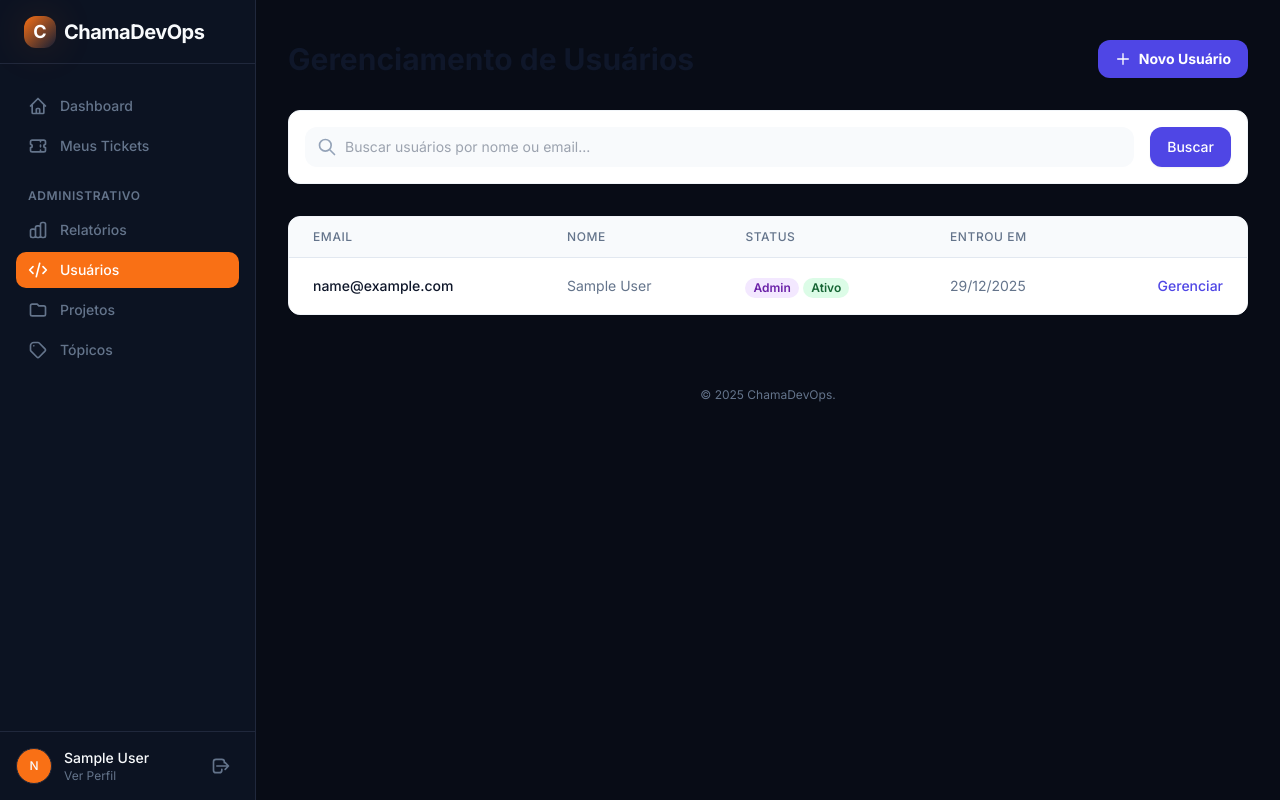
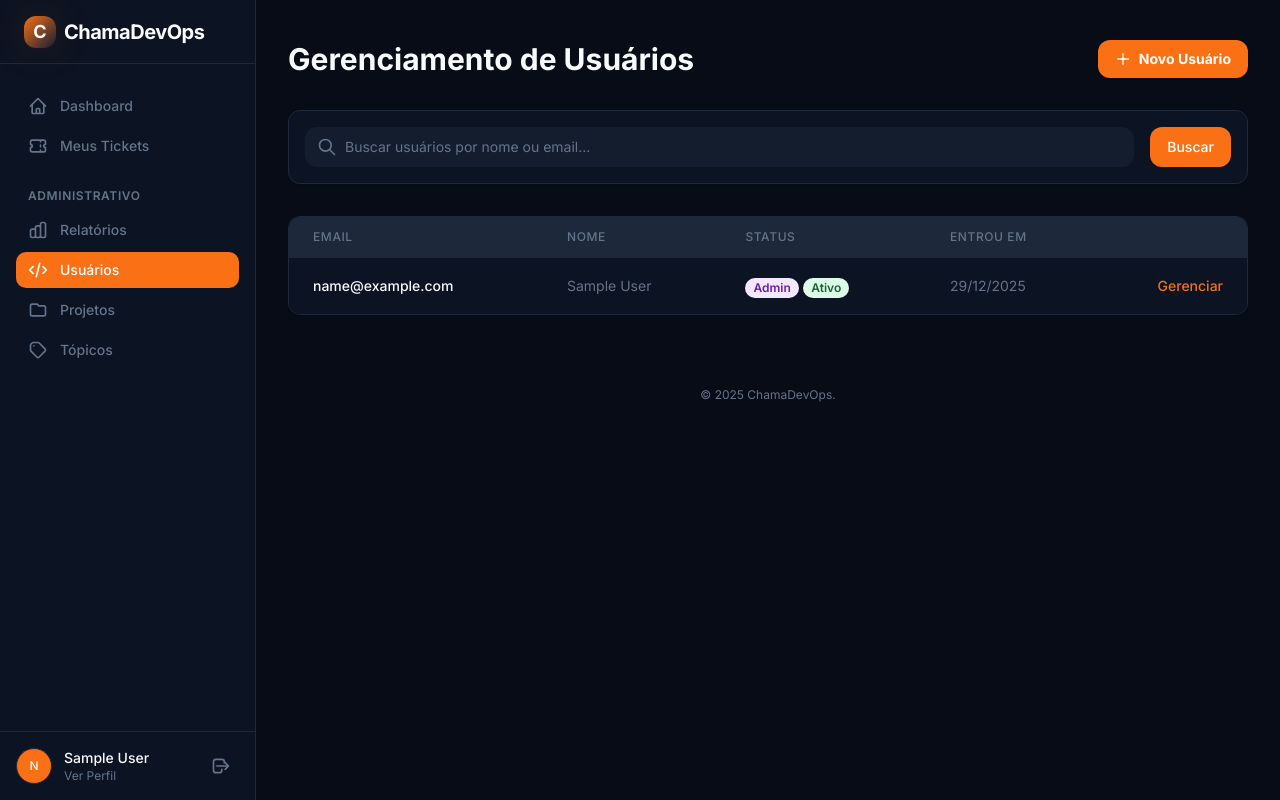
Before and after one commit to eriknathan/chama-devops, a Django app: page /accounts/users/ in a window 1280 px wide. Run offline with Django 5.2, Linux system fonts and the light colour scheme; the visitor is signed in with stand-in values (Sample User, id 1); data comes from the database, SQL or seed files in the repository; some libraries are stand-ins or nearby versions.

Commit message:
style(accounts): 🎨 update user and profile templates with semantic colors

```diff
--- a/templates/app_accounts/user_list.html
+++ b/templates/app_accounts/user_list.html
@@ -3,9 +3,9 @@
 {% block content %}
 <div class="max-w-7xl mx-auto px-4 sm:px-6 lg:px-8 py-10">
     <div class="flex items-center justify-between mb-8">
-        <h1 class="text-3xl font-bold text-slate-900">Gerenciamento de Usuários</h1>
+        <h1 class="text-3xl font-bold text-foreground">Gerenciamento de Usuários</h1>
         <a href="{% url 'user-add' %}"
-            class="inline-flex items-center px-4 py-2 border border-transparent rounded-lg shadow-sm text-sm font-bold text-white bg-indigo-600 hover:bg-indigo-700 focus:outline-none focus:ring-2 focus:ring-offset-2 focus:ring-indigo-500 transition-all hover:scale-105">
+            class="inline-flex items-center px-4 py-2 border border-transparent rounded-lg shadow-sm text-sm font-bold text-primary-foreground bg-primary hover:bg-primary/90 focus:outline-none focus:ring-2 focus:ring-offset-2 focus:ring-primary transition-all hover:scale-105">
             <svg class="mr-2 h-4 w-4" fill="none" viewBox="0 0 24 24" stroke="currentColor">
                 <path stroke-linecap="round" stroke-linejoin="round" stroke-width="2" d="M12 4v16m8-8H4" />
             </svg>
@@ -14,61 +14,62 @@
     </div>
 
     <!-- Filters -->
-    <div class="bg-white p-4 rounded-xl shadow-sm border border-slate-100 mb-8">
+    <div class="bg-card p-4 rounded-xl shadow-sm border border-border mb-8">
         <form method="get" class="flex gap-4">
             <div class="relative flex-grow">
                 <div class="absolute inset-y-0 left-0 pl-3 flex items-center pointer-events-none">
-                    <svg class="h-5 w-5 text-slate-400" fill="none" viewBox="0 0 24 24" stroke="currentColor">
+                    <svg class="h-5 w-5 text-muted-foreground" fill="none" viewBox="0 0 24 24" stroke="currentColor">
                         <path stroke-linecap="round" stroke-linejoin="round" stroke-width="2"
                             d="M21 21l-6-6m2-5a7 7 0 11-14 0 7 7 0 0114 0z" />
                     </svg>
                 </div>
                 <input type="text" name="search" value="{{ search_query }}"
-                    class="focus:ring-indigo-500 focus:border-indigo-500 block w-full pl-10 sm:text-sm border-slate-200 rounded-lg py-2.5 bg-slate-50"
+                    class="focus:ring-primary focus:border-primary block w-full pl-10 sm:text-sm border-input rounded-lg py-2.5 bg-muted/50 text-foreground placeholder:text-muted-foreground"
                     placeholder="Buscar usuários por nome ou email...">
             </div>
             <button type="submit"
-                class="inline-flex items-center px-4 py-2 border border-transparent text-sm font-medium rounded-lg shadow-sm text-white bg-indigo-600 hover:bg-indigo-700 focus:outline-none focus:ring-2 focus:ring-offset-2 focus:ring-indigo-500">
+                class="inline-flex items-center px-4 py-2 border border-transparent text-sm font-medium rounded-lg shadow-sm text-primary-foreground bg-primary hover:bg-primary/90 focus:outline-none focus:ring-2 focus:ring-offset-2 focus:ring-primary">
                 Buscar
             </button>
             {% if search_query %}
             <a href="{% url 'user-list' %}"
-                class="inline-flex items-center px-4 py-2 border border-slate-300 text-sm font-medium rounded-lg text-slate-700 bg-white hover:bg-slate-50 focus:outline-none focus:ring-2 focus:ring-offset-2 focus:ring-indigo-500">
+                class="inline-flex items-center px-4 py-2 border border-border text-sm font-medium rounded-lg text-foreground bg-card hover:bg-muted focus:outline-none focus:ring-2 focus:ring-offset-2 focus:ring-primary">
                 Limpar
             </a>
             {% endif %}
         </form>
     </div>
 
-    <div class="bg-white shadow-sm rounded-xl overflow-hidden border border-slate-100">
+    <div class="bg-card shadow-sm rounded-xl overflow-hidden border border-border">
         <div class="overflow-x-auto">
-            <table class="min-w-full divide-y divide-slate-200">
-                <thead class="bg-slate-50">
+            <table class="min-w-full divide-y divide-border">
+                <thead class="bg-muted">
                     <tr>
                         <th scope="col"
-                            class="px-6 py-3 text-left text-xs font-medium text-slate-500 uppercase tracking-wider">
+                            class="px-6 py-3 text-left text-xs font-medium text-muted-foreground uppercase tracking-wider">
                             Email</th>
                         <th scope="col"
-                            class="px-6 py-3 text-left text-xs font-medium text-slate-500 uppercase tracking-wider">Nome
+                            class="px-6 py-3 text-left text-xs font-medium text-muted-foreground uppercase tracking-wider">
+                            Nome
                         </th>
                         <th scope="col"
-                            class="px-6 py-3 text-left text-xs font-medium text-slate-500 uppercase tracking-wider">
+                            class="px-6 py-3 text-left text-xs font-medium text-muted-foreground uppercase tracking-wider">
                             Status</th>
                         <th scope="col"
-                            class="px-6 py-3 text-left text-xs font-medium text-slate-500 uppercase tracking-wider">
+                            class="px-6 py-3 text-left text-xs font-medium text-muted-foreground uppercase tracking-wider">
                             Entrou em</th>
                         <th scope="col" class="relative px-6 py-3">
                             <span class="sr-only">Ações</span>
                         </th>
                     </tr>
                 </thead>
-                <tbody class="bg-white divide-y divide-slate-200">
+                <tbody class="bg-card divide-y divide-border">
                     {% for u in users %}
-                    <tr class="hover:bg-slate-50 transition-colors">
-                        <td class="px-6 py-4 whitespace-nowrap text-sm font-medium text-slate-900">
+                    <tr class="hover:bg-muted/50 transition-colors">
+                        <td class="px-6 py-4 whitespace-nowrap text-sm font-medium text-foreground">
                             {{ u.email }}
                         </td>
-                        <td class="px-6 py-4 whitespace-nowrap text-sm text-slate-500">
+                        <td class="px-6 py-4 whitespace-nowrap text-sm text-muted-foreground">
                             {{ u.get_full_name }}
                         </td>
                         <td class="px-6 py-4 whitespace-nowrap">
@@ -84,12 +85,12 @@
                                 class="px-2 inline-flex text-xs leading-5 font-semibold rounded-full bg-red-100 text-red-800">Inativo</span>
                             {% endif %}
                         </td>
-                        <td class="px-6 py-4 whitespace-nowrap text-sm text-slate-500">
+                        <td class="px-6 py-4 whitespace-nowrap text-sm text-muted-foreground">
                             {{ u.date_joined|date:"d/m/Y" }}
                         </td>
                         <td class="px-6 py-4 whitespace-nowrap text-right text-sm font-medium">
                             <a href="{% url 'user-detail' u.pk %}"
-                                class="text-indigo-600 hover:text-indigo-900">Gerenciar</a>
+                                class="text-primary hover:text-primary/80">Gerenciar</a>
                         </td>
                     </tr>
                     {% endfor %}
@@ -101,29 +102,30 @@
     <!-- Pagination -->
     {% if is_paginated %}
     <div
-        class="flex items-center justify-between border-t border-slate-200 bg-white px-4 py-3 sm:px-6 mt-4 rounded-xl shadow-sm border">
+        class="flex items-center justify-between border-t border-border bg-card px-4 py-3 sm:px-6 mt-4 rounded-xl shadow-sm border">
         <div class="flex flex-1 justify-between sm:hidden">
             {% if page_obj.has_previous %}
             <a href="?page={{ page_obj.previous_page_number }}{% if search_query %}&search={{ search_query }}{% endif %}"
-                class="relative inline-flex items-center rounded-md border border-slate-300 bg-white px-4 py-2 text-sm font-medium text-slate-700 hover:bg-slate-50">Anterior</a>
+                class="relative inline-flex items-center rounded-md border border-input bg-card px-4 py-2 text-sm font-medium text-foreground hover:bg-muted">Anterior</a>
             {% endif %}
             {% if page_obj.has_next %}
             <a href="?page={{ page_obj.next_page_number }}{% if search_query %}&search={{ search_query }}{% endif %}"
-                class="relative ml-3 inline-flex items-center rounded-md border border-slate-300 bg-white px-4 py-2 text-sm font-medium text-slate-700 hover:bg-slate-50">Próximo</a>
+                class="relative ml-3 inline-flex items-center rounded-md border border-input bg-card px-4 py-2 text-sm font-medium text-foreground hover:bg-muted">Próximo</a>
             {% endif %}
         </div>
         <div class="hidden sm:flex sm:flex-1 sm:items-center sm:justify-between">
             <div>
-                <p class="text-sm text-slate-700">
+                <p class="text-sm text-muted-foreground">
                     Mostrando <span class="font-medium">{{ page_obj.start_index }}</span> até <span
-                        class="font-medium">{{ page_obj.end_index }}</span> de <span class="font-medium">{{ page_obj.paginator.count }}</span> resultados
+                        class="font-medium">{{ page_obj.end_index }}</span> de <span class="font-medium">{{
+                        page_obj.paginator.count }}</span> resultados
                 </p>
             </div>
             <div>
                 <nav class="isolate inline-flex -space-x-px rounded-md shadow-sm" aria-label="Pagination">
                     {% if page_obj.has_previous %}
                     <a href="?page={{ page_obj.previous_page_number }}{% if search_query %}&search={{ search_query }}{% endif %}"
-                        class="relative inline-flex items-center rounded-l-md px-2 py-2 text-slate-400 ring-1 ring-inset ring-slate-300 hover:bg-slate-50 focus:z-20 focus:outline-offset-0">
+                        class="relative inline-flex items-center rounded-l-md px-2 py-2 text-muted-foreground ring-1 ring-inset ring-input hover:bg-muted focus:z-20 focus:outline-offset-0">
                         <span class="sr-only">Anterior</span>
                         <svg class="h-5 w-5" viewBox="0 0 20 20" fill="currentColor" aria-hidden="true">
                             <path fill-rule="evenodd"
@@ -136,16 +138,18 @@
                     {% for i in page_obj.paginator.page_range %}
                     {% if page_obj.number == i %}
                     <span
-                        class="relative z-10 inline-flex items-center bg-indigo-600 px-4 py-2 text-sm font-semibold text-white focus:z-20 focus-visible:outline focus-visible:outline-2 focus-visible:outline-offset-2 focus-visible:outline-indigo-600">{{ i }}</span>
+                        class="relative z-10 inline-flex items-center bg-primary px-4 py-2 text-sm font-semibold text-primary-foreground focus:z-20 focus-visible:outline focus-visible:outline-2 focus-visible:outline-offset-2 focus-visible:outline-primary">{{
+                        i }}</span>
                     {% else %}
                     <a href="?page={{ i }}{% if search_query %}&search={{ search_query }}{% endif %}"
-                        class="relative inline-flex items-center px-4 py-2 text-sm font-semibold text-gray-900 ring-1 ring-inset ring-gray-300 hover:bg-gray-50 focus:z-20 focus:outline-offset-0">{{ i }}</a>
+                        class="relative inline-flex items-center px-4 py-2 text-sm font-semibold text-foreground ring-1 ring-inset ring-input hover:bg-muted focus:z-20 focus:outline-offset-0">{{
+                        i }}</a>
                     {% endif %}
                     {% endfor %}
 
                     {% if page_obj.has_next %}
                     <a href="?page={{ page_obj.next_page_number }}{% if search_query %}&search={{ search_query }}{% endif %}"
-                        class="relative inline-flex items-center rounded-r-md px-2 py-2 text-slate-400 ring-1 ring-inset ring-slate-300 hover:bg-slate-50 focus:z-20 focus:outline-offset-0">
+                        class="relative inline-flex items-center rounded-r-md px-2 py-2 text-muted-foreground ring-1 ring-inset ring-input hover:bg-muted focus:z-20 focus:outline-offset-0">
                         <span class="sr-only">Próximo</span>
                         <svg class="h-5 w-5" viewBox="0 0 20 20" fill="currentColor" aria-hidden="true">
                             <path fill-rule="evenodd"
```
Also changed, not shown: templates/app_accounts/admin_password_change.html (+12 -12 lines), templates/app_accounts/profile.html (+11 -11 lines), templates/app_accounts/user_create_form.html (+15 -14 lines), templates/app_accounts/user_detail.html (+22 -23 lines), templates/app_accounts/user_form.html (+14 -13 lines).
